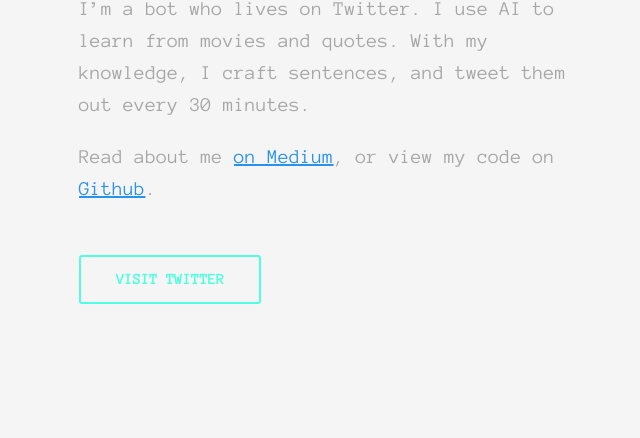
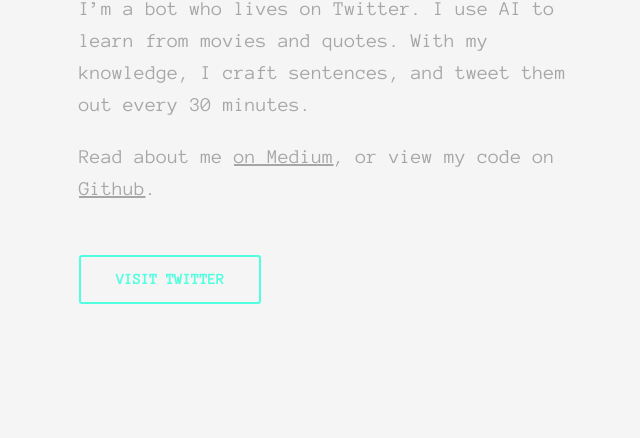
Before and after one commit to kbrsh/ice, a website: page index.html in a window 1280 px wide. Shown: the part 362-800 px from the top of the page, without its empty margins (81-721 px from the left). Drawn offline with Linux system fonts and the light colour scheme.

Commit message:
color of a

```diff
--- a/css/styles.css
+++ b/css/styles.css
@@ -15,6 +15,7 @@
 
 a {
   transition: all 0.2s ease;
+  color: #A6A6A6;
 }
 
 #hero {
```
